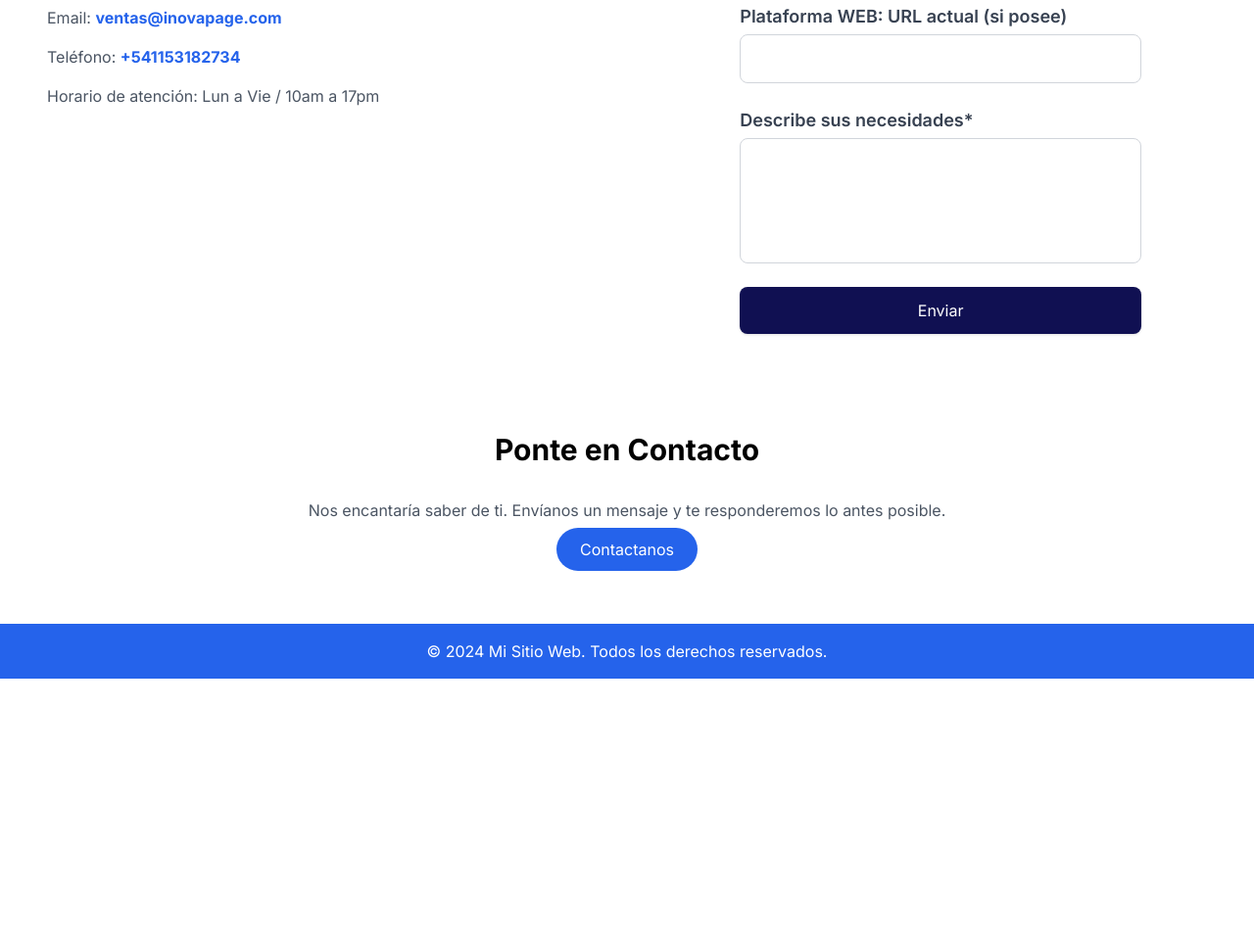
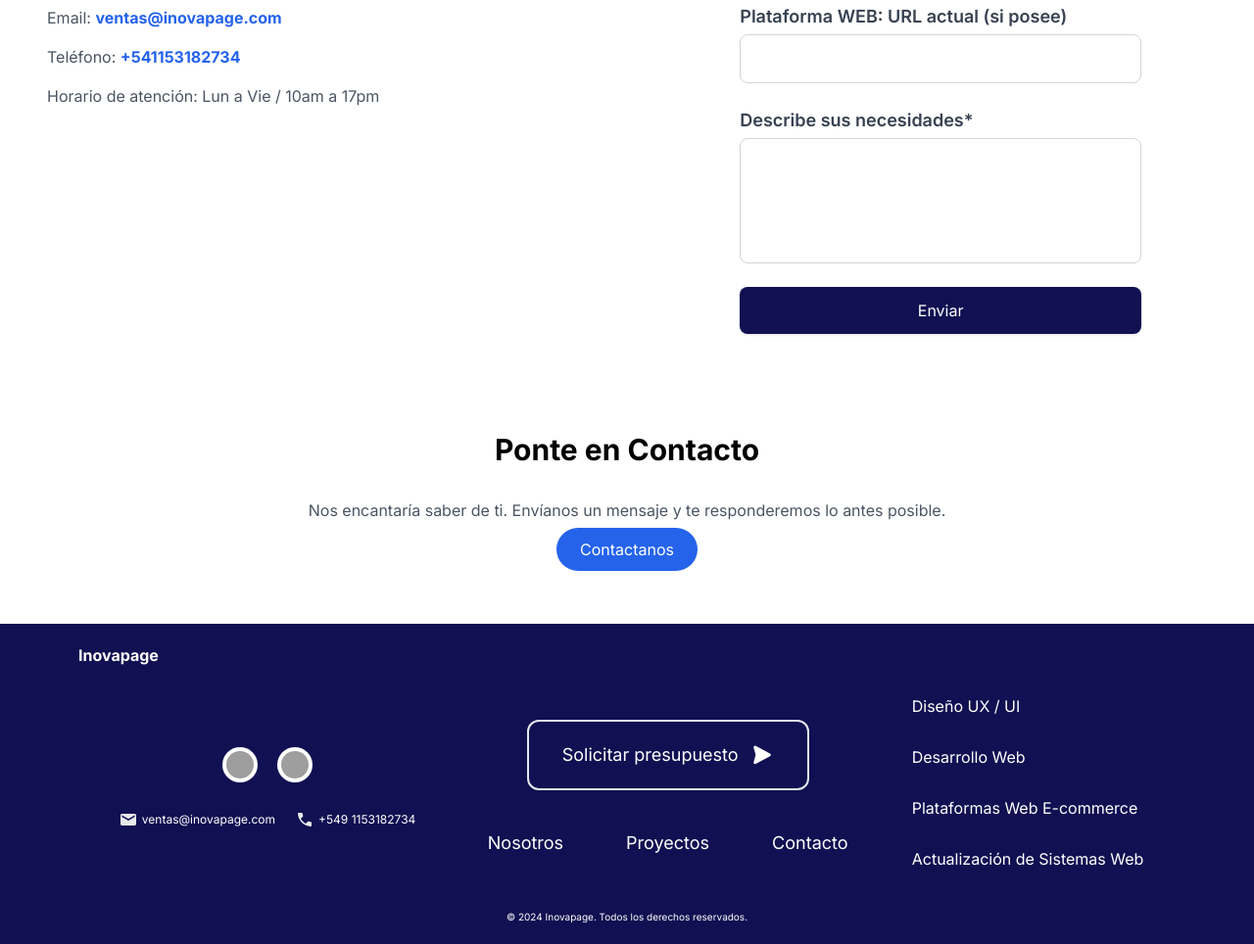
Before and after one commit to JhonatanFulgueraInovaPage/LP_INOVAPAGE, an Astro site: page /contacto in a window 1280 px wide. Shown: the part 985-1949 px from the top of the page at 98% size. Before the commit the page ends 1678 px from the top, so only its background shows below. Built offline with nearby package versions, Linux system fonts and the light colour scheme; Astro itself is replaced by a stand-in of ours; grey boxes are pictures that could not be loaded.

Commit message:
footer&header

```diff
--- a/src/components/Footer.astro
+++ b/src/components/Footer.astro
@@ -1,5 +1,94 @@
-<footer class="bg-blue-600 text-white py-4">
-    <div class="container mx-auto text-center">
-      <p>&copy; 2024 Mi Sitio Web. Todos los derechos reservados.</p>
-    </div>
-  </footer>
+<footer class="bg-customColor text-white py-5 px-20">
+  <p class="-ml-12 font-bold lg:-ml-0">Inovapage</p>
+
+  <section
+    class="flex flex-col-reverse items-center mb-5 lg:flex-row lg:mb-10 lg:justify-around lg:items-center"
+  >
+    <section class="flex">
+      <div>
+        <div class="flex gap-5 mb-7 mt-10 max-2xl:justify-center">
+          <img
+            class="bg-white rounded-3xl p-2 w-12 h-12 lg:w-9 lg:h-9 lg:p-1"
+            src="../../public/images/footer/linke.png"
+            alt=""
+          />
+          <img
+            class="bg-white rounded-3xl p-2 w-12 h-12 lg:w-9 lg:h-9 lg:p-1"
+            src="../../public/images/footer/insta.png"
+            alt=""
+          />
+        </div>
+        <section
+          class="max-2xl:flex flex-row-reverse gap-5 max-2xl:text-xs max-2xl:w-80 max-2xl:justify-center"
+        >
+          <div
+            class="flex gap-3 mb-5 max-2xl:items-center max-2xl:mb-0 max-2xl:gap-1"
+          >
+            <svg
+              xmlns="http://www.w3.org/2000/svg"
+              height="20px"
+              viewBox="0 -960 960 960"
+              width="20px"
+              fill="#e8eaed"
+              ><path
+                d="M763-145q-121-9-229.5-59.5T339-341q-86-86-136-194.5T144-765q-2-21 12.5-36.5T192-817h136q17 0 29.5 10.5T374-780l24 107q2 13-1.5 25T385-628l-97 98q20 38 46 73t58 66q30 30 64 55.5t72 45.5l99-96q8-8 20-11.5t25-1.5l107 23q17 5 27 17.5t10 29.5v136q0 21-16 35.5T763-145Z"
+              ></path></svg
+            >
+            <p>+549 1153182734</p>
+          </div>
+          <div class="flex gap-3 max-2xl:items-center max-2xl:gap-1">
+            <svg
+              xmlns="http://www.w3.org/2000/svg"
+              height="20px"
+              viewBox="0 -960 960 960"
+              width="20px"
+              fill="#e8eaed"
+              ><path
+                d="M168-192q-29 0-50.5-21.5T96-264v-432q0-29 21.5-50.5T168-768h624q30 0 51 21.5t21 50.5v432q0 29-21 50.5T792-192H168Zm312-240 312-179v-85L480-517 168-696v85l312 179Z"
+              ></path></svg
+            >
+            <p>ventas@inovapage.com</p>
+          </div>
+        </section>
+      </div>
+    </section>
+
+    <section class="flex flex-col gap-10 justify-center items-center">
+      <button
+        class="flex gap-3 p-4 rounded-xl border-2 text-xs items-center w-56 justify-center mt-10
+        lg:text-lg lg:w-72 lg:p-5"
+      >
+        Solicitar presupuesto
+        <svg
+          width="24"
+          height="26"
+          viewBox="0 0 24 26"
+          fill="none"
+          xmlns="http://www.w3.org/2000/svg"
+        >
+          <path
+            d="M19.984 11.424L5.50399 3.63201C4.28799 2.97601 2.87999 4.11201 3.26399 5.44001L5.24799 12.384C5.32799 12.672 5.32799 12.96 5.24799 13.248L3.26399 20.192C2.87999 21.52 4.28799 22.656 5.50399 22L19.984 14.208C20.231 14.073 20.4372 13.874 20.5808 13.6319C20.7244 13.3898 20.8002 13.1135 20.8002 12.832C20.8002 12.5505 20.7244 12.2742 20.5808 12.0321C20.4372 11.79 20.231 11.591 19.984 11.456V11.424Z"
+            fill="white"></path>
+        </svg>
+      </button>
+      <div class="flex gap-10 text-lg lg:gap-16">
+        <a href="/nosotros">Nosotros</a>
+        <a href="/proyectos">Proyectos</a>
+        <a href="/contacto">Contacto</a>
+      </div>
+    </section>
+
+    <section class="hidden lg:block lg:mt-7">
+      <div class="flex flex-col gap-7">
+        <p>Diseño UX / UI</p>
+        <p>Desarrollo Web</p>
+        <p>Plataformas Web E-commerce</p>
+        <p>Actualización de Sistemas Web</p>
+      </div>
+    </section>
+  </section>
+
+  <p class="text-[10px] text-center">
+    © 2024 Inovapage. Todos los derechos reservados.
+  </p>
+</footer>
--- a/src/components/Header.astro
+++ b/src/components/Header.astro
@@ -1,10 +1,14 @@
+---
+const { pathname } = Astro.url;
+---
+
 <header
   id="header"
   class="bg-customColor text-white p-6 top-0 left-0 w-full z-10 font-inter"
   title="Header"
 >
   <div class="container mx-auto flex justify-between items-center">
-    <a href="/" class="text-lg font-bold">
+    <a href="/" class="text-xl font-bold">
       <h1>Inovapage</h1>
     </a>
     <nav>
@@ -14,12 +18,35 @@
         src="../../public/images/menu.png"
       />
       <ul id="menu" class="space-x-4 hidden lg:flex text-lg">
-        <li><a href="/" class="hover:text-gray-300">Inicio</a></li>
         <li>
-          <a href="/portafolio" class="hover:text-gray-300">Portafolio</a>
+          <a
+            href="/"
+            class={`hover:text-gray-300 mb-4 ${pathname === "/" ? "border-b-2 border-white" : ""}`}
+          >
+            Inicio
+          </a>
         </li>
-        <li><a href="/servicios" class="hover:text-gray-300">Servicios</a></li>
-        <li><a href="/contacto" class="hover:text-gray-300">Contacto</a></li>
+        <li>
+          <a
+            href="/portafolio"
+            class={`hover:text-gray-300 mb-4 ${pathname === "/portafolio" ? "border-b-2 border-white" : ""}`}
+            >Portafolio</a
+          >
+        </li>
+        <li>
+          <a
+            href="/servicios"
+            class={`hover:text-gray-300 mb-4 ${pathname === "/servicios" ? "border-b-2 border-white" : ""}`}
+            >Servicios</a
+          >
+        </li>
+        <li>
+          <a
+            href="/contacto"
+            class={`hover:text-gray-300 mb-4 ${pathname === "/contacto" ? "border-b-2 border-white" : ""}`}
+            >Contacto</a
+          >
+        </li>
       </ul>
     </nav>
   </div>
@@ -46,15 +73,31 @@
     </svg>
   </div>
   <div class="pl-10 flex flex-col gap-7 pt-2 text-lg">
-    <a href="/" class="hover:text-gray-300 text-base mb-4 active:border-b-2"
-      >Inicio</a
+    <a
+      href="/"
+      class={`hover:text-gray-300 text-base mb-4 ${pathname === "/" ? "border-b-2 border-white" : ""}`}
     >
-    <a href="/portafolio" class="hover:text-gray-300 text-base mb-4"
-      >Portafolio</a
+      Inicio
+    </a>
+
+    <a
+      href="/portafolio"
+      class={`hover:text-gray-300 text-base mb-4 ${pathname === "/portafolio" ? "border-b-2 border-white" : ""}`}
     >
-    <a href="/servicios" class="hover:text-gray-300 text-base mb-4">Servicios</a
+      Portafolio
+    </a>
+    <a
+      href="/servicios"
+      class={`hover:text-gray-300 text-base mb-4 ${pathname === "/servicios" ? "border-b-2 border-white" : ""}`}
     >
-    <a href="/contacto" class="hover:text-gray-300 text-base">Contacto</a>
+      Servicios
+    </a>
+    <a
+      href="/contacto"
+      class={`hover:text-gray-300 text-base ${pathname === "/contacto" ? "border-b-2 border-white" : ""}`}
+    >
+      Contacto
+    </a>
   </div>
 </section>
 
@@ -99,9 +142,3 @@
 
   setActiveMenuItem();
 </script>
-
-<style>
-  .active {
-    border-bottom: 2px solid white;
-  }
-</style>
```
Also changed, not shown: public/images/footer/insta.png (added), public/images/footer/linke.png (added).
